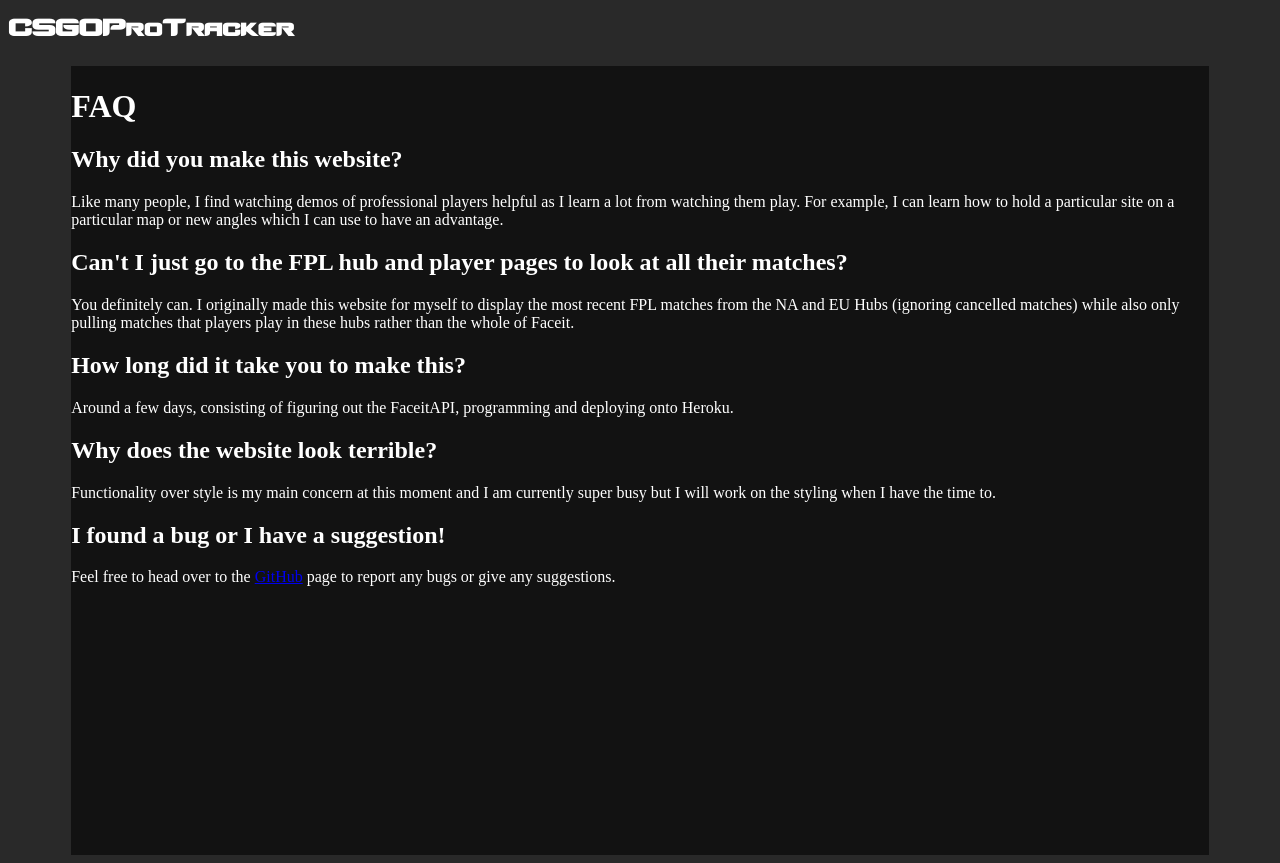
After one commit to skyheat/csgoprotracker, a Flask app: page /faq in a window 1280 px wide. The commit adds this page. Run offline with Flask 2, Linux system fonts and the light colour scheme.

Commit message:
Updated website, added FAQ

```diff
--- a/app/routes.py
+++ b/app/routes.py
@@ -114,6 +114,11 @@ def help():
 
     return render_template("help.html", title="Help")
 
+@app.route("/faq")
+def faq():
+
+    return render_template("faq.html", title="FAQ")
+
 @app.route("/player/<playerid>")
 def player(playerid):
     playername = faceit_data.player_id_details(playerid)['nickname']
--- a/app/static/styles/styling.css
+++ b/app/static/styles/styling.css
@@ -28,6 +28,15 @@
   text-align: left;
 }
 
+#faq {
+  display: inline-block;
+  color: white;
+  text-decoration: none;
+  font-family: 'trial';
+  text-align: right;
+}
+
+
 #match  {
   width: 90%;
   color: white;
@@ -51,7 +60,7 @@ td {
   overflow: hidden;
 }
 
-a:hover {
+#wrapper a:hover {
   font-size: larger;
 }
 
--- /dev/null
+++ b/app/templates/faq.html
@@ -0,0 +1,26 @@
+<html>
+    <head>
+        <title>{{ title }} -  CSGOProTracker</title>
+        <link rel="stylesheet" type="text/css" href="{{ url_for('static',filename='styles/styling.css') }}">
+    </head>
+    <body>
+        <a href="{{ url_for('index')}}"  id="header"> <h1> CSGOProTracker</h1> </a>
+        <div id="wrapper">
+            <div id="match">
+                <h1>FAQ</h1>
+                <h2>Why did you make this website?</h2>
+                <p>Like many people, I find watching demos of professional players helpful as I learn a lot from watching them play. For example, I can learn how to hold a particular site on a particular map or new angles which I can use to have an advantage.</p>
+                <h2>Can't I just go to the FPL hub and player pages to look at all their matches?</h2>
+                <p>You definitely can. I originally made this website for myself to display the most recent FPL matches from the NA and EU Hubs (ignoring cancelled matches) while also only pulling matches that players play in these hubs rather than the whole of Faceit. </p>
+                <h2>How long did it take you to make this?</h2>
+                <p>Around a few days, consisting of figuring out the FaceitAPI, programming and deploying onto Heroku.</p>
+                <h2>Why does the website look terrible?</h2>
+                <p>Functionality over style is my main concern at this moment and I am currently super busy but I will work on the styling when I have the time to.</p>
+                <h2>I found a bug or I have a suggestion!</h2>
+                <p>Feel free to head over to the
+                    <a href="https://github.com/skyheat/csgoprotracker">GitHub</a>
+                    page to report any bugs or give any suggestions. </p>
+            </div>
+        </div>
+    </body>
+</html>
--- a/app/templates/index.html
+++ b/app/templates/index.html
@@ -4,7 +4,8 @@
         <link rel="stylesheet" type="text/css" href="{{ url_for('static',filename='styles/styling.css') }}">
     </head>
     <body style="text-align: center;">
-       <a href="{{ url_for('index')}}"  id="header"> <h1> CSGOProTracker</h1> </a>
+        <a href="{{ url_for('index')}}"  id="header"> <h1> CSGOProTracker</h1> </a>
+        <a href="{{url_for('faq')}}" id='faq'><h2>FAQ</h2></a>
         <form action="{{  url_for('searchPlayer')  }}" method="post">
             <p  id="matchtext">Search Player: </p>
             <input type='text' id='searchname' name='searchname'><br>
```
Also changed, not shown: 1 other file.
